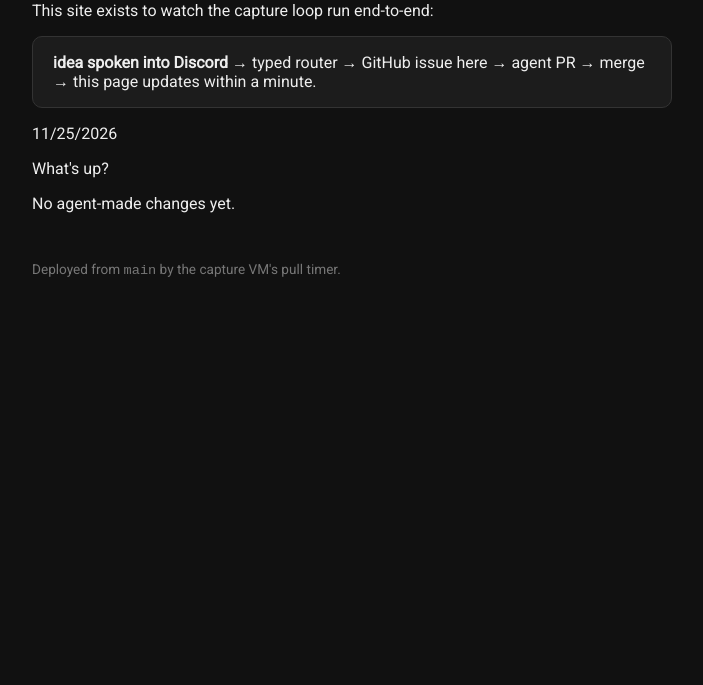
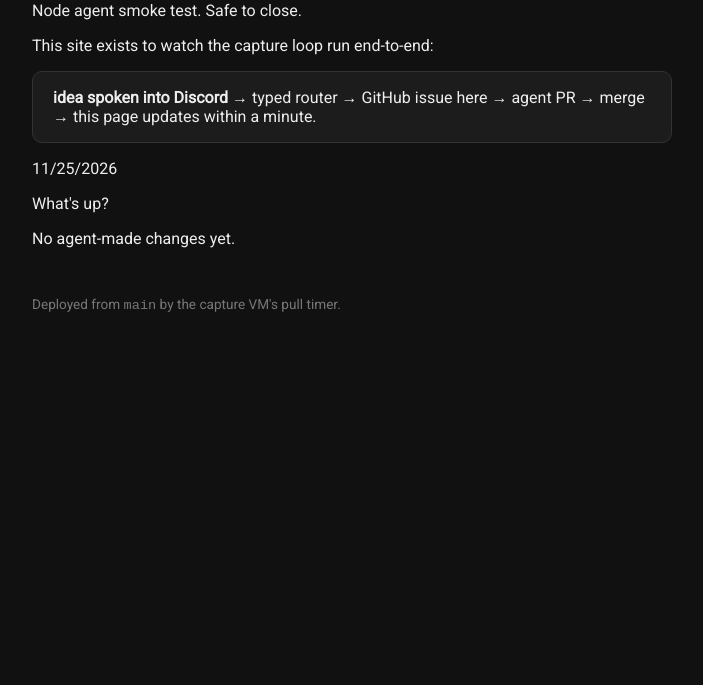
Before and after one commit to josephcarey/capture-sandbox, a website: page index.html in a window 1280 px wide. Shown: the part 115-800 px from the top of the page, without its empty margins (288-991 px from the left). Drawn offline with nearby package versions, Linux system fonts and the light colour scheme.

Commit message:
fix: add node agent smoke test paragraph in index.html
Co-authored-by: aider (ollama_chat/qwen2.5-coder:32b) <aider@aider.chat>

```diff
--- a/index.html
+++ b/index.html
@@ -15,6 +15,7 @@
 </head>
 <body>
 <h1>🧪 Capture Sandbox</h1>
+<p>Node agent smoke test. Safe to close.</p>
 <p>This site exists to watch the capture loop run end-to-end:</p>
 <div class="card">
   <strong>idea spoken into Discord</strong> → typed router → GitHub issue here →
```
